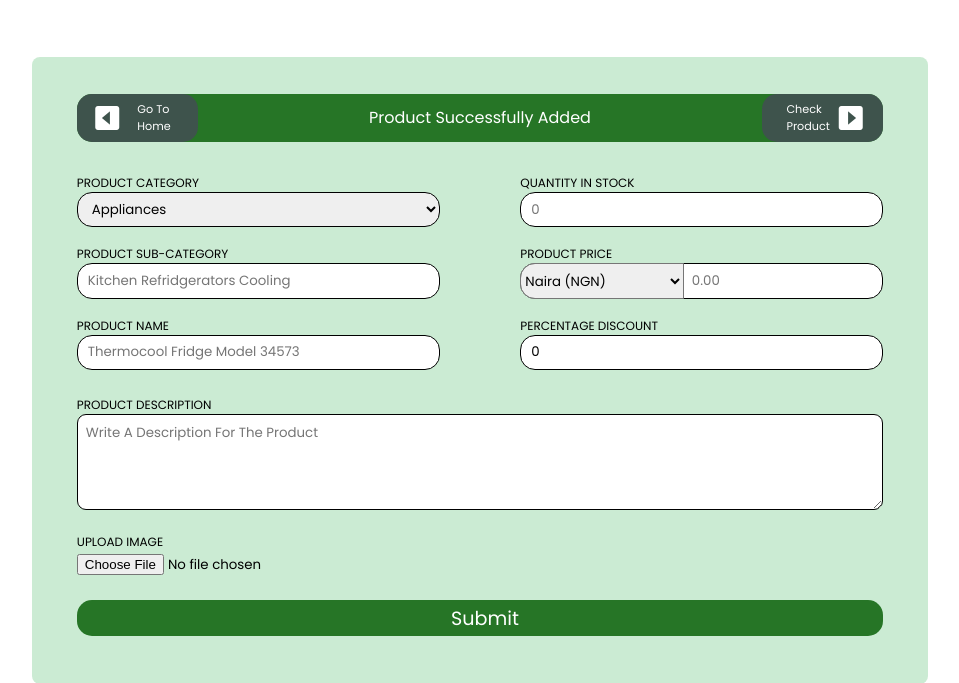
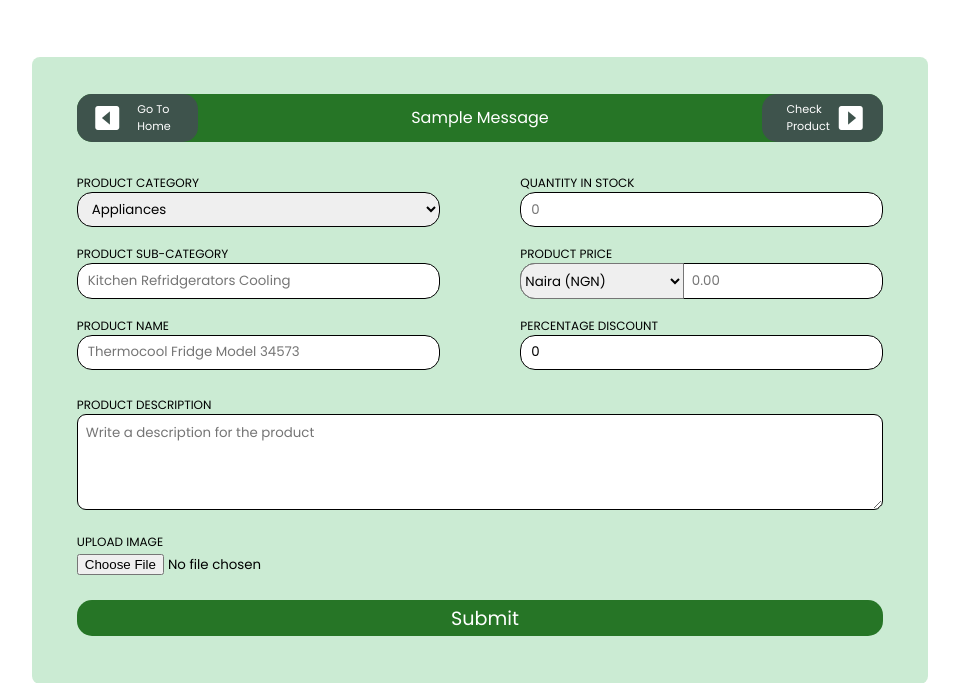
Before and after one commit to binael/OdogwuStore, a Flask app: page /o-seller/add in a window 1280 px wide. Shown: the part 131-814 px from the top of the page, without its empty margins (160-1119 px from the left). Run offline with Flask 3, Linux system fonts and the light colour scheme; a user stored in the database is signed in; tables that the repository leaves empty hold one stand-in row (values such as "Sample post"); one stand-in notice (Sample message) is shown; some libraries are stand-ins or nearby versions.

Commit message:
Resolve the cloudinary error 'Empty File'

```diff
--- a/api/config.py
+++ b/api/config.py
@@ -24,4 +24,4 @@ class Configuration:
     SQLALCHEMY_DATABASE_URI = os.environ.get("DATABASE_URL")
 
     # Uploaded Image Url
-    UPLOADED_PHOTOS_DEST = os.environ.get("IMAGE_URL")
+    # UPLOADED_PHOTOS_DEST = os.environ.get("IMAGE_URL")
--- a/api/models/product_model.py
+++ b/api/models/product_model.py
@@ -50,7 +50,7 @@ class Product(BaseModel):
         # Set the value of self.id
         p_array = name.split(' ')
         total = 0
-        for i in len(p_array):
+        for i in range(len(p_array)):
             total = len(p_array[i])
             if (i >= 5) or (total > 25):
                 break
@@ -62,7 +62,7 @@ class Product(BaseModel):
             self.link = p_array[0]
             for j in range(1, i):
                 self.link += "-" + p_array[j]
-        self.link = self.link + str(uuid4())[-5:]
+        self.link = self.link + "-" + str(uuid4())[-5:]
 
         # Format sub-category
         catRegex = re.findall(r'[a-zA-Z]+', sub_category)
--- a/api/routes/buyer/templates/base.html
+++ b/api/routes/buyer/templates/base.html
@@ -2,7 +2,7 @@
 <html lang="en">
 	<head>
 		<meta charset="UTF-8">
-		<meta name="viewport" content="width=1200, initial-scale=0.1">
+		<meta name="viewport" content="width=1280, initial-scale=0.1">
 		<meta name="description" content="E-Commerce Website">
 		<meta keywords="shop, purchase, pay">
 		<meta name="author" content="Binael Nchekwube">
--- a/api/routes/seller/seller_routes.py
+++ b/api/routes/seller/seller_routes.py
@@ -1,10 +1,18 @@
 """
 """
 
+# Test Imports
+from werkzeug.utils import secure_filename
+import os
+# End od test imports
+
 from api.utils.flaskforms import SellerSearchForm, SubscribeForm, AddProductForm
+from api.models import Product
 
 from flask import Blueprint, render_template, request, flash
 from flask_login import login_required, current_user
+
+from cloudinary.uploader import upload
 
 seller = Blueprint("seller", __name__,
                         template_folder="templates",
@@ -30,13 +38,41 @@ def homepage():
 @seller.route("/add", strict_slashes=False, methods=['GET', 'POST'])
 @login_required
 def add():
-    form = SellerSearchForm()
     subscribe = SubscribeForm()
-    add_product_form = AddProductForm()
+    form = AddProductForm()
+
+    if form.validate_on_submit() and request.method == "POST":
+        # if not form.image.data:
+        #     return "No input"
+        # elif form.image.data.filename == "":
+        #     return f"none {form.image.data.filename}"
+        # else:
+        #     image_file = form.image.data
+        #     filename = secure_filename(image_file.filename)
+        #     image_file.save(os.path.join("images", filename))
+        #     image_file.save(os.path.join("images", filename))
+        #     return f"File Saved: {filename}"
+
+        image_file = form.image.data
+        upload_result = upload(image_file, folder="o-store/product")
+        image_file = upload_result["secure_url"]
+
+        product = Product(name=form.name.data, price=form.price.data,
+                          category=form.category.data, sub_category=form.sub_category.data,
+                          total_stock=form.total_stock.data, discount=form.discount.data,
+                          stock_remaining=form.total_stock.data, image=image_file,
+                          currency=form.currency.data, description=form.description.data
+                          )
+        product.seller_id=current_user.id
+        product.add()
+        flash("Product Successfully Added")
+        return render_template("addProduct.html",
+                               form=form,
+                               subscribe=subscribe,
+                               user=current_user)
 
     return render_template("addProduct.html",
                            form=form,
                            subscribe=subscribe,
-                           add_product_form=add_product_form,
                            user=current_user
                            )
--- a/api/routes/seller/static/styles/addProduct.css
+++ b/api/routes/seller/static/styles/addProduct.css
@@ -155,6 +155,7 @@
 	margin-top: 0;
 	text-align: justify;
 	padding: 8px;
+	text-transform: none;
 }
 
 .product-image {
--- a/api/routes/seller/templates/addProduct.html
+++ b/api/routes/seller/templates/addProduct.html
@@ -11,8 +11,8 @@
 
 {% block main %}
 <div class="product">
-	<form class="add-product" method="POST" action="{{ url_for('seller.add') }}" enctype="multipart/form-data">
-		{{ add_product_form.csrf_token }}
+	<form class="add-product" id="add-product" method="POST" action="{{ url_for('seller.add') }}" enctype="multipart/form-data">
+		{{ form.csrf_token }}
 
 		{% with messages = get_flashed_messages() %}
 			{% if messages %}
@@ -20,7 +20,7 @@
 					<a class="flash-link flash-home" href=""><i class='bx bxs-caret-left-square'></i><p>Go to Home</p></a>
 					<ul>
 						{% for message in messages %}
-							<p class="flash-text">Product Successfully Added</p>
+							<li class="flash-text">{{ message }}</li>
 						{% endfor %}
 					</ul>
 					<a class="flash-link flash-product" href=""><p>Check Product</p><i class='bx bxs-caret-right-square'></i></a>
@@ -31,28 +31,28 @@
 		<div class="product-detail">
 			<section>
 				<div class="form-section product-category">
-					<label for="{{ add_product_form.category.id }}" class="form-text">PRODUCT CATEGORY</label>
-					{{ add_product_form.category(class="form-control") }}
+					<label for="{{ form.category.id }}" class="form-text">PRODUCT CATEGORY</label>
+					{{ form.category(class="form-control") }}
 					<ul>
-						{% for error in add_product_form.category.errors %}
+						{% for error in form.category.errors %}
 							<li style="color: red; font-size: 0.8rem;">{{ error }}</li>
 						{% endfor %}
 					</ul>
 				</div>
 				<div class="form-section product-sub_category">
-					<label for="{{ add_product_form.sub_category.id }}" class="form-text">PRODUCT SUB-CATEGORY</label>
-					{{ add_product_form.sub_category(class="form-control", placeholder="Kitchen Refridgerators Cooling") }}
+					<label for="{{ form.sub_category.id }}" class="form-text">PRODUCT SUB-CATEGORY</label>
+					{{ form.sub_category(class="form-control", placeholder="Kitchen Refridgerators Cooling") }}
 					<ul>
-						{% for error in add_product_form.sub_category.errors %}
+						{% for error in form.sub_category.errors %}
 							<li style="color: red; font-size: 0.8rem;">{{ error }}</li>
 						{% endfor %}
 					</ul>
 				</div>
 				<div class="form-section product-name">
-					<label for="{{ add_product_form.name.id }}" class="form-text">PRODUCT NAME</label>
-					{{ add_product_form.name(class="form-control", placeholder="Thermocool Fridge Model 34573") }}
+					<label for="{{ form.name.id }}" class="form-text">PRODUCT NAME</label>
+					{{ form.name(class="form-control", placeholder="Thermocool Fridge Model 34573") }}
 					<ul>
-						{% for error in add_product_form.name.errors %}
+						{% for error in form.name.errors %}
 							<li style="color: red; font-size: 0.8rem;">{{ error }}</li>
 						{% endfor %}
 					</ul>
@@ -60,31 +60,31 @@
 			</section>
 			<section>
 				<div class="form-section product-stock">
-					<label for="{{ add_product_form.total_stock.id }}" class="form-text">QUANTITY IN STOCK</label>
-					{{ add_product_form.total_stock(class="form-control", placeholder="0") }}
+					<label for="{{ form.total_stock.id }}" class="form-text">QUANTITY IN STOCK</label>
+					{{ form.total_stock(class="form-control", placeholder="0") }}
 					<ul>
-						{% for error in add_product_form.total_stock.errors %}
+						{% for error in form.total_stock.errors %}
 							<li style="color: red; font-size: 0.8rem;">{{ error }}</li>
 						{% endfor %}
 					</ul>
 				</div>
 				<div class="form-section product-price">
-					<label for="{{ add_product_form.price.id }}" class="form-text">PRODUCT PRICE</label>
+					<label for="{{ form.price.id }}" class="form-text">PRODUCT PRICE</label>
 					<div class="product-price-box">
-						{{ add_product_form.price(class="form-control price-control", placeholder="0.00") }}
-						{{ add_product_form.currency(class="product-currency") }}
+						{{ form.price(class="form-control price-control", placeholder="0.00") }}
+						{{ form.currency(class="product-currency") }}
 					</div>
 					<ul>
-						{% for error in add_product_form.price.errors %}
+						{% for error in form.price.errors %}
 							<li style="color: red; font-size: 0.8rem;">{{ error }}</li>
 						{% endfor %}
 					</ul>
 				</div>
 				<div class="form-section product-discount">
-					<label for="{{ add_product_form.discount.id }}" class="form-text">PERCENTAGE DISCOUNT</label>
-					{{ add_product_form.discount(class="form-control") }}
+					<label for="{{ form.discount.id }}" class="form-text">PERCENTAGE DISCOUNT</label>
+					{{ form.discount(class="form-control") }}
 					<ul>
-						{% for error in add_product_form.discount.errors %}
+						{% for error in form.discount.errors %}
 							<li style="color: red; font-size: 0.8rem;">{{ error }}</li>
 						{% endfor %}
 					</ul>
@@ -93,26 +93,26 @@
 		</div>
 
 		<section class="product-description-box">
-			<label for="{{ add_product_form.description.id }}" class="form-text">PRODUCT DESCRIPTION</label>
-            {{ add_product_form.description(class="form-control product-description", placeholder="Write a description for the product") }}
+			<label for="{{ form.description.id }}" class="form-text">PRODUCT DESCRIPTION</label>
+            {{ form.description(class="form-control product-description", placeholder="Write a description for the product") }}
             <ul>
-                {% for error in add_product_form.description.errors %}
+                {% for error in form.description.errors %}
                     <li style="color: red; font-size: 0.8rem;">{{ error }}</li>
                 {% endfor %}
             </ul>
 		</section>
 
 		<section class="product-image">
-			<label for="{{ add_product_form.image.id }}" class="form-text product-image-text">UPLOAD IMAGE</label>
-            {{ add_product_form.image(class="product-image-control") }}
+			<label for="{{ form.image.id }}" class="form-text product-image-text">UPLOAD IMAGE</label>
+            {{ form.image(class="product-image-control") }}
             <ul>
-                {% for error in add_product_form.image.errors %}
+                {% for error in form.image.errors %}
                     <li style="color: red; font-size: 0.8rem;">{{ error }}</li>
                 {% endfor %}
             </ul>
 		</section>
 
-		<button type="submit" form="login-form" value="Submit" class="form-control product-submit">Submit</button>
+		<button type="submit" form="add-product" value="Submit" class="form-control product-submit">Submit</button>
 	</form>
 </div>
 {% endblock %}
--- a/api/routes/seller/templates/base_template.html
+++ b/api/routes/seller/templates/base_template.html
@@ -2,7 +2,7 @@
 <html lang="en">
 	<head>
 		<meta charset="UTF-8">
-		<meta name="viewport" content="width=1200, initial-scale=0.1">
+		<meta name="viewport" content="width=1280, initial-scale=0.1">
 		<meta name="description" content="E-Commerce Website">
 		<meta keywords="shop, purchase, pay">
 		<meta name="author" content="Binael Nchekwube">
@@ -31,7 +31,7 @@
 			<section class="main-header">
 				<a class="logo" href="{{ url_for('seller.homepage') }}">Odogwu<span>S</span>eller  <i class='bx bxs-home' ></i></a>
 				{% block userName %}
-					<a class="username" href=""><i class='bx bxs-user'></i> Hi, {{ user.firstname.title() }}</a>
+					<a class="username" href=""><i class='bx bxs-user'></i> Hi, {{ user.firstname }}</a>
 				{% endblock %}
 				<div class="user-box">
 					{% block userOption %}
--- a/requirements.txt
+++ b/requirements.txt
@@ -18,6 +18,7 @@ itsdangerous==2.1.2; python_version >= '3.7'
 jinja2==3.1.2; python_version >= '3.7'
 markupsafe==2.1.3; python_version >= '3.7'
 passlib==1.7.4
+pillow==10.1.0; python_version >= '3.8'
 psycopg2-binary==2.9.9; python_version >= '3.7'
 six==1.16.0; python_version >= '2.7' and python_version not in '3.0, 3.1, 3.2, 3.3'
 speaklater==1.3
```
Also changed, not shown: api/routes/seller/seller_auth.py (+26 -8 lines), api/routes/seller/static/styles/signup.css (+15 -0 lines), api/routes/seller/templates/loginPage.html (+9 -5 lines), api/routes/seller/templates/signPage.html (+12 -0 lines), api/utils/flaskforms.py (+21 -1 lines), api/utils/helpers.py (added, +17 -0 lines), 2 other files.
